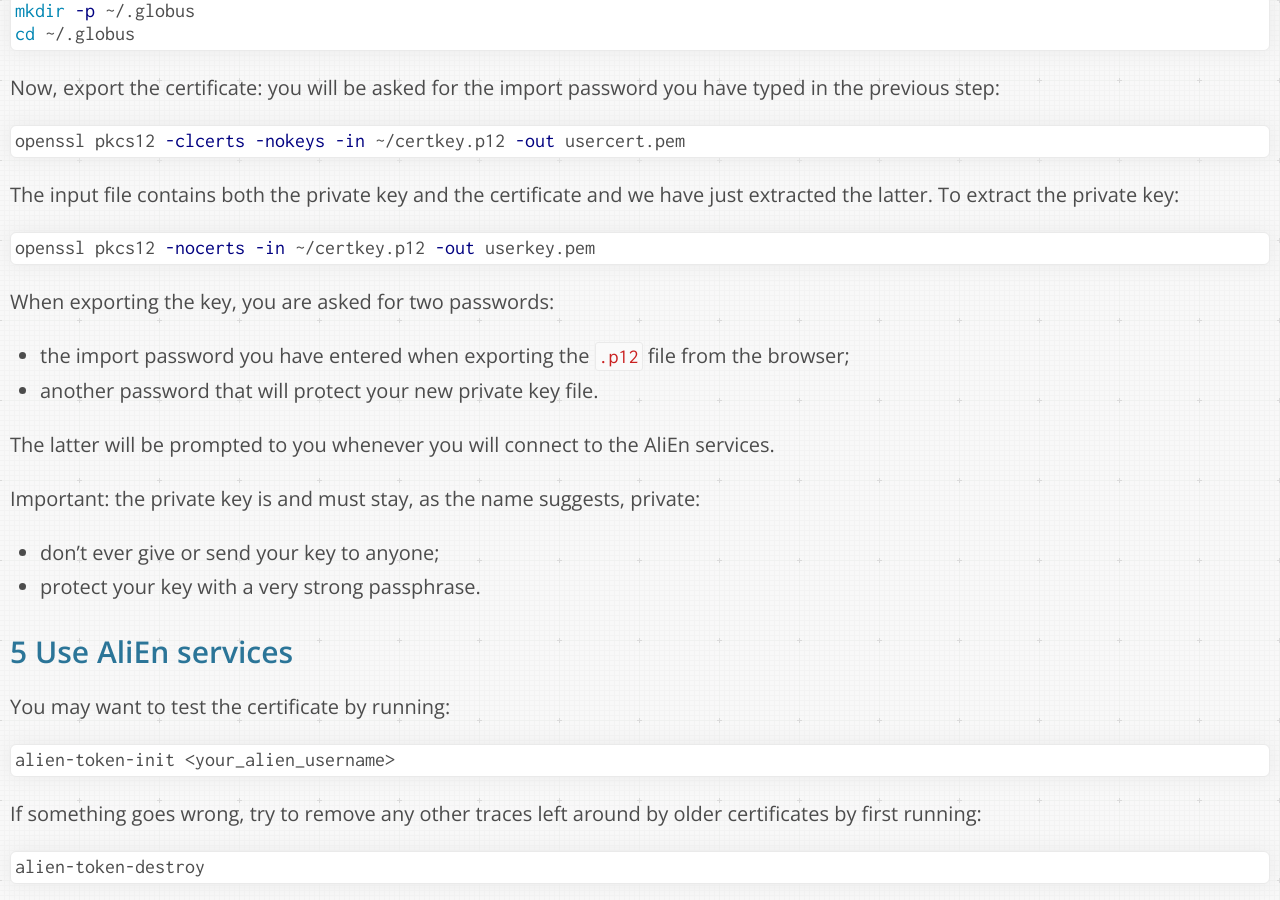
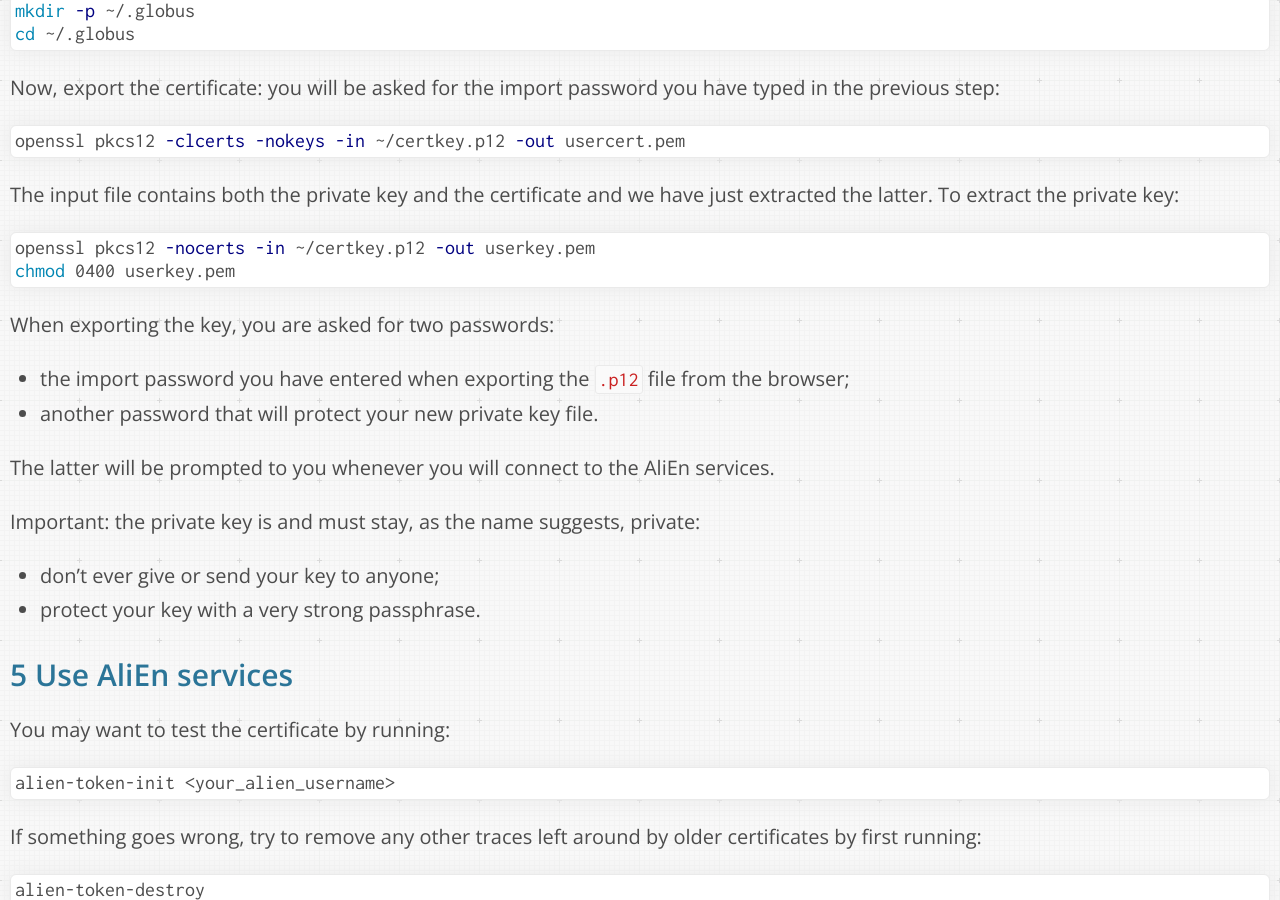
Before and after one commit to dberzano/dberzano.github.io, a Jekyll site: the page built from alice/alien-certificate.md, in a window 1280 px wide and 900 px high, scrolled down 1760 px. Built offline with Jekyll 4.4.1, drawn with Linux system fonts in a browser that asks for light colours; Markdown is read by kramdown in place of the engine named in the settings.

Commit message:
AliEn: permissions for userkey.pem

````diff
--- a/alice/alien-certificate.md
+++ b/alice/alien-certificate.md
@@ -88,6 +88,7 @@
 
 ```sh
 openssl pkcs12 -nocerts -in ~/certkey.p12 -out userkey.pem
+chmod 0400 userkey.pem
 ```
 
 When exporting the key, you are asked for two passwords:
````
